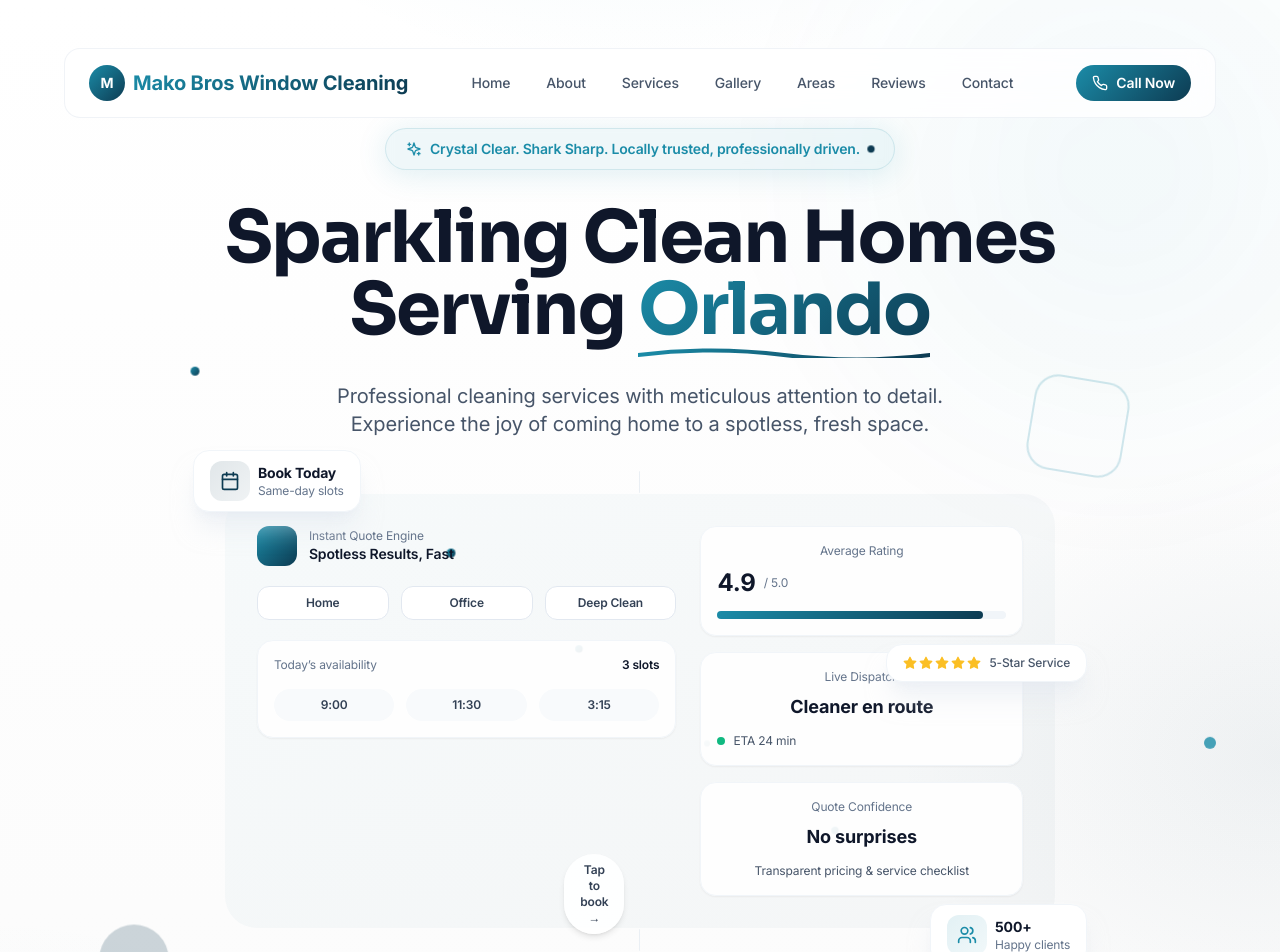
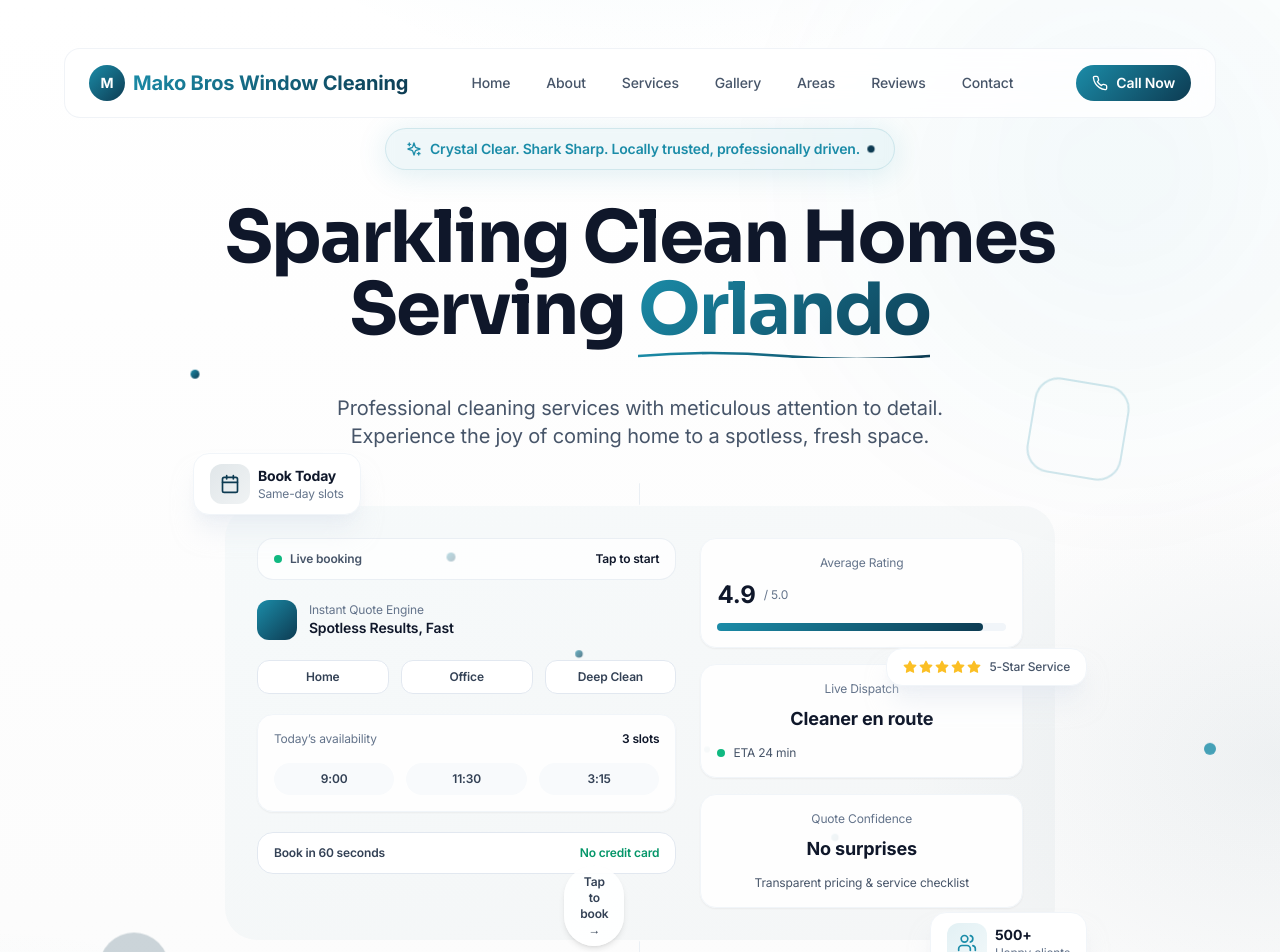
Before and after one commit to Bogdan0002/elevaris.io, a Next.js app: page /p/mako-bros-window-cleaning in a window 1280 px wide. Shown: the top 952 px of the page. Built offline with nearby package versions, Linux system fonts and the light colour scheme.

Commit message:
Fix hero underline spacing and enhance mockup CTA

```diff
--- a/components/templates/cleaning/v1/sections/HeroSection.tsx
+++ b/components/templates/cleaning/v1/sections/HeroSection.tsx
@@ -308,13 +308,13 @@
             {/* Main headline */}
             <motion.h1
               variants={itemVariants}
-              className="text-4xl sm:text-5xl md:text-6xl lg:text-7xl font-extrabold tracking-tight mb-6 leading-[1.1]"
+              className="text-4xl sm:text-5xl md:text-6xl lg:text-7xl font-extrabold tracking-tight mb-8 leading-[1.1]"
             >
               <span className="text-slate-900">{headline}</span>
               <br />
               <span className="text-slate-900">Serving </span>
               <span
-                className="relative inline-block pb-3"
+                className="relative inline-block pb-4"
                 style={{
                   background: `linear-gradient(135deg, ${primaryColor}, ${accentColor})`,
                   WebkitBackgroundClip: 'text',
@@ -324,7 +324,7 @@
               >
                 {config.business.city}
                 <motion.svg
-                  className="absolute bottom-0 left-0 w-full h-3"
+                  className="absolute bottom-1 left-0 w-full h-2"
                   viewBox="0 0 200 12"
                   preserveAspectRatio="none"
                 >
@@ -351,7 +351,7 @@
             {/* Subheadline */}
             <motion.p
               variants={itemVariants}
-              className="text-lg sm:text-xl text-slate-600 mt-2 mb-8 max-w-2xl mx-auto leading-relaxed"
+              className="text-lg sm:text-xl text-slate-600 mt-4 mb-8 max-w-2xl mx-auto leading-relaxed"
             >
               {subheadline}
             </motion.p>
@@ -368,7 +368,7 @@
                 onMouseMove={handleMockupMove}
                 onMouseLeave={handleMockupLeave}
                 style={{ rotateX, rotateY, transformStyle: 'preserve-3d' }}
-                className="relative rounded-[32px] bg-white/90 border border-slate-200/70 shadow-[0_40px_80px_-30px_rgba(15,23,42,0.25)] transition-transform hover:-translate-y-1"
+                className="group relative rounded-[32px] bg-white/90 border border-slate-200/70 shadow-[0_40px_80px_-30px_rgba(15,23,42,0.25)] transition-transform hover:-translate-y-2 cursor-pointer"
               >
                 <motion.div
                   className="absolute -inset-6 rounded-[40px] opacity-70 pointer-events-none"
@@ -385,6 +385,13 @@
                   />
                   <div className="relative p-6 md:p-8 grid gap-6 md:grid-cols-[1.3fr_1fr]">
                     <div className="flex flex-col gap-5">
+                      <div className="flex items-center justify-between rounded-2xl border border-slate-200/70 bg-white/70 px-4 py-3 text-xs font-semibold text-slate-600">
+                        <span className="inline-flex items-center gap-2">
+                          <span className="h-2 w-2 rounded-full bg-emerald-500" />
+                          Live booking
+                        </span>
+                        <span className="text-slate-900">Tap to start</span>
+                      </div>
                       <div className="flex items-center gap-3">
                         <div
                           className="h-10 w-10 rounded-xl"
@@ -421,6 +428,10 @@
                           ))}
                         </div>
                       </div>
+                      <div className="rounded-2xl border border-slate-200 bg-white px-4 py-3 text-xs font-semibold text-slate-700 flex items-center justify-between">
+                        <span>Book in 60 seconds</span>
+                        <span className="text-emerald-600">No credit card</span>
+                      </div>
                     </div>
                     <div className="flex flex-col gap-4">
                       <div className="rounded-2xl border border-slate-100 bg-white/90 p-4 shadow-sm">
@@ -452,7 +463,7 @@
                     </div>
                   </div>
                 </div>
-                <div className="absolute bottom-4 right-4 rounded-full bg-white/90 px-4 py-2 text-xs font-semibold text-slate-700 shadow-md">
+                <div className="absolute bottom-4 right-4 rounded-full bg-white/90 px-4 py-2 text-xs font-semibold text-slate-700 shadow-md group-hover:shadow-lg">
                   Tap to book →
                 </div>
               </motion.a>
```
